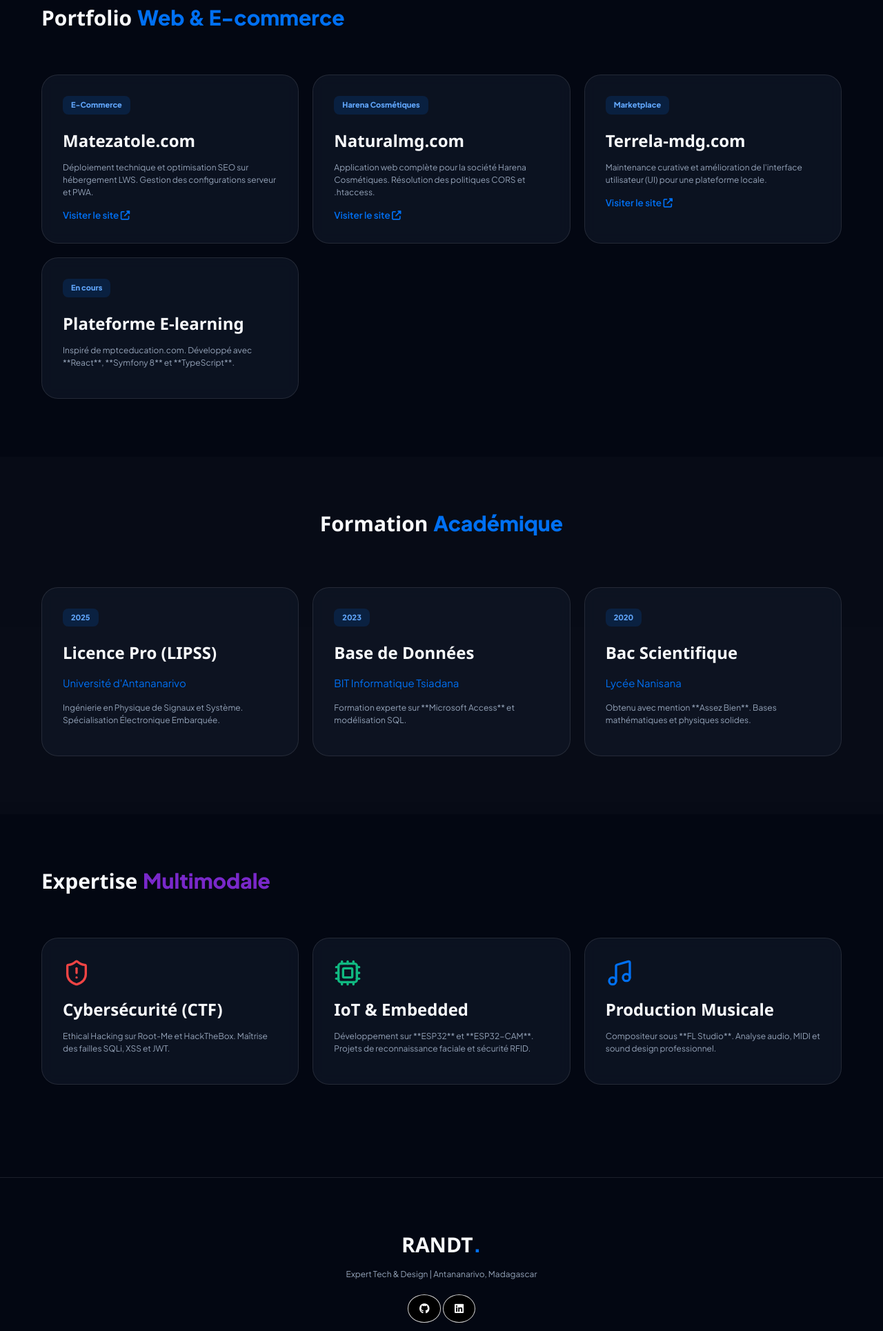
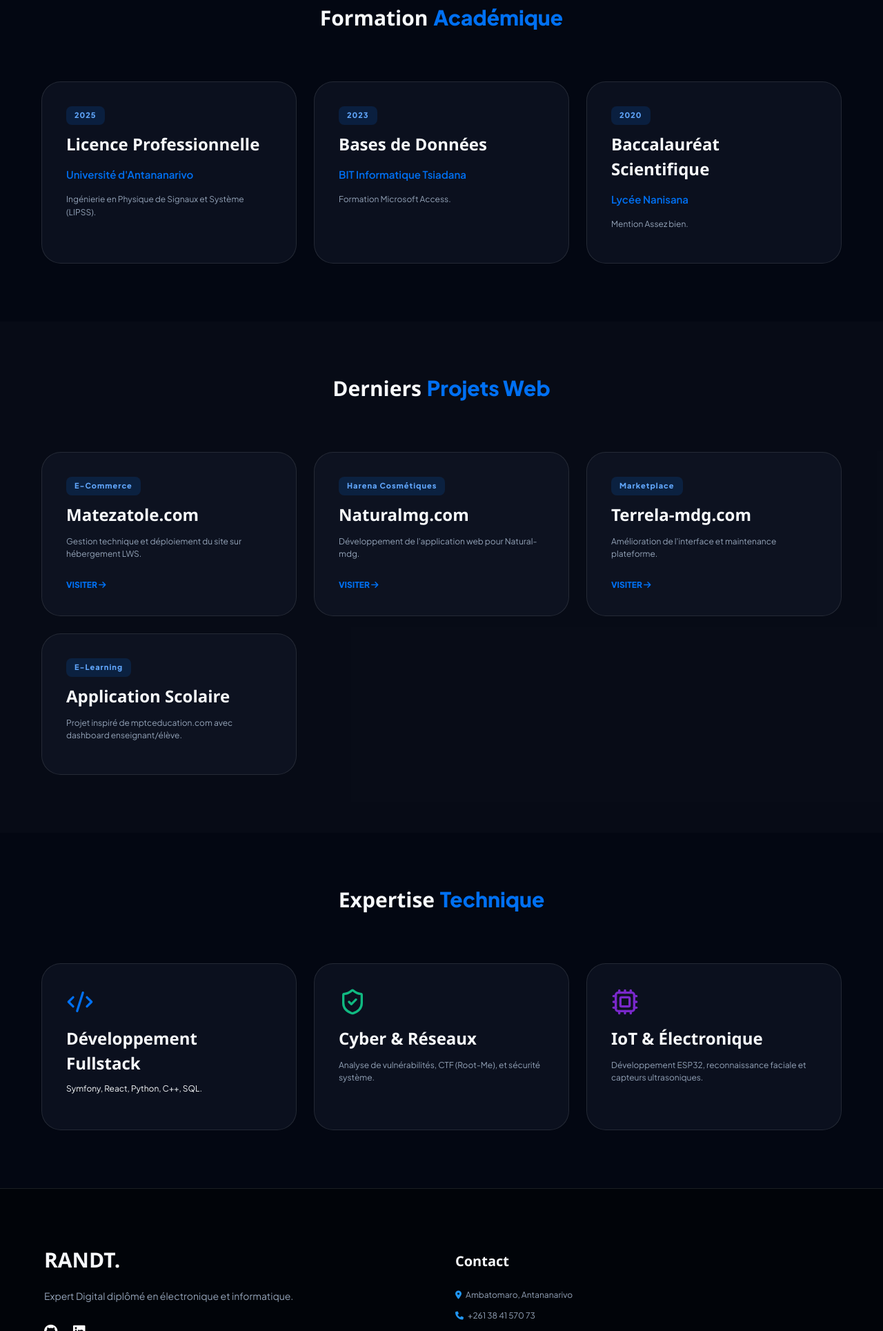
Before and after one commit to FabriceFaniryRANDT4050/randtfabricefaniry_portfolio, a plain HTML site: page index.html in a window 1280 px wide. Shown: the part 871-2800 px from the top of the page at 69% size. Drawn offline with nearby package versions, Linux system fonts and the light colour scheme.

Commit message:
Create index.html v1.1

```diff
--- a/index.html
+++ b/index.html
@@ -1,9 +1,10 @@
 <!DOCTYPE html>
 <html lang="fr">
 <head>
-    <title>Fabrice Faniry | Portfolio Expert Digital</title>
+    <title>Fabrice Faniry RANDT | Portfolio Expert Digital</title>
     <meta charset="UTF-8">
     <meta name="viewport" content="width=device-width, initial-scale=1">
+    <link rel="icon" type="image/png" href="MonLogo.png">
     <link rel="stylesheet" href="https://www.w3schools.com/w3css/4/w3.css">
     <link href="https://fonts.googleapis.com/css2?family=Plus+Jakarta+Sans:wght@300;400;600;800&display=swap" rel="stylesheet">
     <link rel="stylesheet" href="https://cdnjs.cloudflare.com/ajax/libs/font-awesome/6.4.0/css/all.min.css">
@@ -14,7 +15,7 @@
             --primary: #0070f3;
             --accent: #7928ca;
             --bg: #030712;
-            --card-bg: rgba(17, 24, 39, 0.7);
+            --card-bg: rgba(17, 24, 39, 0.6);
             --border: rgba(255, 255, 255, 0.1);
             --text-dim: #94a3b8;
         }
@@ -22,8 +23,7 @@
         * { box-sizing: border-box; font-family: 'Plus Jakarta Sans', sans-serif; }
         body { background-color: var(--bg); color: #f8fafc; margin: 0; overflow-x: hidden; scroll-behavior: smooth; }
 
-        /* Background Dynamique */
-        #bg-canvas { position: fixed; top: 0; left: 0; z-index: -1; opacity: 0.4; }
+        #bg-canvas { position: fixed; top: 0; left: 0; z-index: -1; opacity: 0.3; }
 
         .main-header {
             position: fixed; top: 0; width: 100%; z-index: 1000;
@@ -31,43 +31,46 @@
             border-bottom: 1px solid var(--border); padding: 15px 5%;
             display: flex; justify-content: space-between; align-items: center;
         }
+        .nav-links a { color: var(--text-dim); text-decoration: none; margin-left: 25px; font-size: 13px; font-weight: 600; transition: 0.3s; }
+        .nav-links a:hover { color: var(--primary); }
 
-        /* Hero & Profil */
-        .hero { min-height: 100vh; display: flex; align-items: center; padding: 120px 5% 60px; }
-        .hero-container { max-width: 1200px; margin: 0 auto; display: flex; align-items: center; gap: 50px; flex-wrap: wrap; }
+        /* HERO SECTION ORIGINALE */
+        .hero { min-height: 100vh; display: flex; align-items: center; justify-content: center; padding: 100px 5% 50px; }
+        .hero-container { max-width: 1200px; display: flex; align-items: center; gap: 60px; flex-wrap: wrap; }
 
         .profile-img {
             width: 320px; height: 320px; border-radius: 30% 70% 70% 30% / 30% 30% 70% 70%;
             object-fit: cover; border: 5px solid var(--primary); animation: morph 8s ease-in-out infinite;
-            box-shadow: 0 0 30px rgba(0, 112, 243, 0.2);
         }
         @keyframes morph {
             0%, 100% { border-radius: 30% 70% 70% 30% / 30% 30% 70% 70%; }
             50% { border-radius: 50% 50% 50% 50% / 50% 50% 50% 50%; }
         }
+        .hero-text h1 { font-size: clamp(2.5rem, 5vw, 4rem); font-weight: 800; line-height: 1.1; margin: 0; }
 
-        /* Bento Grid Layout */
-        .bento-grid { display: grid; grid-template-columns: repeat(auto-fit, minmax(300px, 1fr)); gap: 20px; padding: 20px 0; }
+        .typing-effect { border-right: 3px solid var(--primary); animation: blink 0.7s infinite; }
+        @keyframes blink { 50% { border-color: transparent; } }
+
+        /* BENTO GRID SYSTEM */
+        .bento-grid { display: grid; grid-template-columns: repeat(auto-fit, minmax(340px, 1fr)); gap: 25px; max-width: 1200px; margin: 0 auto; padding: 20px; }
         .card {
-            background: var(--card-bg); border: 1px solid var(--border); border-radius: 24px;
-            padding: 30px; transition: 0.5s cubic-bezier(0.2, 1, 0.3, 1); backdrop-filter: blur(10px);
-            position: relative; overflow: hidden;
+            background: var(--card-bg); border: 1px solid var(--border); border-radius: 28px;
+            padding: 35px; transition: 0.5s cubic-bezier(0.2, 1, 0.3, 1); position: relative; overflow: hidden;
         }
-        .card:hover { transform: translateY(-10px); border-color: var(--primary); background: rgba(255,255,255,0.05); }
+        .card:hover { border-color: var(--primary); transform: translateY(-8px); background: rgba(255,255,255,0.05); }
 
-        /* Scroll Animations */
-        .reveal { opacity: 0; transform: translateY(40px); transition: all 0.8s ease-out; }
+        .tag { background: rgba(0, 112, 243, 0.15); color: #60a5fa; padding: 5px 12px; border-radius: 8px; font-size: 11px; font-weight: 700; letter-spacing: 1px; display: inline-block; }
+
+        .skill-item { display: flex; align-items: flex-start; gap: 12px; margin-bottom: 15px; }
+        .skill-item i { color: var(--primary); margin-top: 4px; }
+
+        .footer { background: #010409; border-top: 1px solid var(--border); padding: 80px 5% 40px; }
+        .footer-grid { display: grid; grid-template-columns: repeat(auto-fit, minmax(250px, 1fr)); gap: 40px; max-width: 1200px; margin: 0 auto; }
+
+        .reveal { opacity: 0; transform: translateY(30px); transition: 1s ease-out; }
         .reveal.active { opacity: 1; transform: translateY(0); }
 
-        .tag { background: rgba(0, 112, 243, 0.15); color: #60a5fa; padding: 5px 12px; border-radius: 8px; font-size: 11px; font-weight: 700; display: inline-block; margin-bottom: 10px; }
-
-        .project-link { color: var(--primary); text-decoration: none; font-weight: 600; font-size: 0.9rem; }
-        .project-link:hover { text-decoration: underline; }
-
-        @media (max-width: 768px) {
-            .hero-container { justify-content: center; text-align: center; }
-            .profile-img { width: 250px; height: 250px; }
-        }
+        .project-link { color: var(--primary); text-decoration: none; font-weight: bold; font-size: 12px; margin-top: 15px; display: inline-block; }
     </style>
 </head>
 <body>
@@ -76,13 +79,15 @@
 
     <header class="main-header">
         <div style="display: flex; align-items: center; gap: 12px;">
-            <span style="font-weight: 800; font-size: 1.2rem; letter-spacing: 1px;">RANDT<span style="color:var(--primary)">.</span></span>
+            <img src="MonLogo.png" alt="Logo" style="height:35px" onerror="this.src='https://cdn-icons-png.flaticon.com/512/606/606203.png'">
+            <span style="font-weight: 800; font-size: 1.2rem; letter-spacing: 1px;">RANDT.</span>
         </div>
         <nav class="nav-links w3-hide-small">
-            <a href="#home" class="w3-button w3-text-white">ACCUEIL</a>
-            <a href="#parcours" class="w3-button w3-text-white">PARCOURS</a>
-            <a href="#projets" class="w3-button w3-text-white">PROJETS</a>
-            <a href="#expertise" class="w3-button w3-text-white">EXPERTISE</a>
+            <a href="#home">ACCUEIL</a>
+            <a href="#parcours">FORMATION</a>
+            <a href="#projets">PROJETS</a>
+            <a href="#expertise">EXPERTISE</a>
+            <a href="#contact">CONTACT</a>
         </nav>
     </header>
 
@@ -91,158 +96,199 @@
             <div class="profile-box reveal">
                 <img src="PHOTOBOKY.jpg" alt="Fabrice Faniry" class="profile-img" onerror="this.src='https://images.unsplash.com/photo-1507003211169-0a1dd7228f2d?w=500'">
             </div>
-            <div class="hero-text reveal" style="flex: 1;">
-                <div class="tag">EXPERT FULLSTACK & ÉLECTRONIQUE</div>
-                <h1 style="font-size: clamp(2.5rem, 5vw, 4rem); font-weight: 800; margin: 0;">Fabrice Faniry<br><span style="color:var(--primary)">RANDT</span></h1>
-                <p style="font-size: 1.2rem; color: var(--text-dim); max-width: 600px; margin: 20px 0;">
-                    Diplômé en **Ingénierie Physique (LIPSS)**. Je conçois des écosystèmes numériques alliant **Web avancé**, **Cybersécurité** et **IoT**.
+            <div class="hero-text">
+                <div class="tag" style="margin-bottom: 15px;">DÉVELOPPEUR WEB FULLSTACK & LIPSS</div>
+                <h1>Fabrice Faniry<br><span style="color:var(--primary)">RANDT</span></h1>
+                <p style="font-size: 1.2rem; color: var(--text-dim); max-width: 550px; margin: 20px 0;">
+                    Expert en <span class="typing-effect" id="type"></span><br>
+                    Diplômé en Ingénierie Physique de Signaux et Système.
                 </p>
                 <div style="display: flex; gap: 15px; margin-top: 30px;">
-                    <a href="mailto:randtfabricefaniry@gmail.com" class="w3-button w3-blue w3-round-xxlarge w3-padding-large"><b>CONTACT</b></a>
-                    <a href="#projets" class="w3-button w3-white w3-round-xxlarge w3-padding-large"><b>PROJETS</b></a>
+                    <a href="#projets" class="w3-button w3-blue w3-round-xxlarge w3-padding-large"><b>VOIR PROJETS</b></a>
+                    <a href="mailto:randtfabricefaniry@gmail.com" class="w3-button w3-white w3-round-xxlarge w3-padding-large"><b>CONTACT</b></a>
                 </div>
             </div>
         </div>
     </section>
 
-    <section class="w3-padding-64" id="projets">
-        <div class="w3-content" style="max-width:1200px; padding: 0 20px;">
-            <h2 class="reveal" style="font-weight: 800; margin-bottom: 40px;">Portfolio <span style="color:var(--primary)">Web & E-commerce</span></h2>
+    <div class="w3-padding-64" id="parcours">
+        <div class="w3-content" style="max-width:1200px">
+            <h2 class="w3-center reveal" style="font-weight: 800; margin-bottom: 50px;">Formation <span style="color:var(--primary)">Académique</span></h2>
+            <div class="bento-grid">
+                <div class="card reveal">
+                    <div class="tag">2025</div>
+                    <h3 style="font-weight: 800; margin-top:10px">Licence Professionnelle </h3>
+                    <p style="color: var(--primary); font-weight: 600;">Université d'Antananarivo </p>
+                    <p class="w3-small" style="color: var(--text-dim); line-height: 1.6;">
+                        Ingénierie en Physique de Signaux et Système (LIPSS).
+                    </p>
+                </div>
+                <div class="card reveal">
+                    <div class="tag">2023</div>
+                    <h3 style="font-weight: 800; margin-top:10px">Bases de Données </h3>
+                    <p style="color: var(--primary); font-weight: 600;">BIT Informatique Tsiadana </p>
+                    <p class="w3-small" style="color: var(--text-dim); line-height: 1.6;">Formation Microsoft Access. </p>
+                </div>
+                <div class="card reveal">
+                    <div class="tag">2020</div>
+                    <h3 style="font-weight: 800; margin-top:10px">Baccalauréat Scientifique </h3>
+                    <p style="color: var(--primary); font-weight: 600;">Lycée Nanisana </p>
+                    <p class="w3-small" style="color: var(--text-dim); line-height: 1.6;">Mention Assez bien. </p>
+                </div>
+            </div>
+        </div>
+    </div>
+
+    <div class="w3-padding-64" id="projets" style="background: rgba(255,255,255,0.02)">
+        <div class="w3-content" style="max-width:1200px">
+            <h2 class="w3-center reveal" style="font-weight: 800; margin-bottom: 50px;">Derniers <span style="color:var(--primary)">Projets Web</span></h2>
             <div class="bento-grid">
                 <div class="card reveal">
                     <div class="tag">E-Commerce</div>
-                    <h3 style="font-weight: 700;">Matezatole.com</h3>
-                    <p class="w3-small" style="color: var(--text-dim);">Déploiement technique et optimisation SEO sur hébergement LWS. Gestion des configurations serveur et PWA.</p>
-                    <a href="https://matezatole.com" target="_blank" class="project-link">Visiter le site <i class="fa fa-external-link-alt"></i></a>
+                    <h3 style="font-weight: 800;">Matezatole.com</h3>
+                    <p class="w3-small" style="color: var(--text-dim);">Gestion technique et déploiement du site sur hébergement LWS.</p>
+                    <a href="https://matezatole.com" class="project-link">VISITER <i class="fa fa-arrow-right"></i></a>
                 </div>
                 <div class="card reveal">
                     <div class="tag">Harena Cosmétiques</div>
-                    <h3 style="font-weight: 700;">Naturalmg.com</h3>
-                    <p class="w3-small" style="color: var(--text-dim);">Application web complète pour la société Harena Cosmétiques. Résolution des politiques CORS et .htaccess.</p>
-                    <a href="https://naturalmg.com" target="_blank" class="project-link">Visiter le site <i class="fa fa-external-link-alt"></i></a>
+                    <h3 style="font-weight: 800;">Naturalmg.com</h3>
+                    <p class="w3-small" style="color: var(--text-dim);">Développement de l'application web pour Natural-mdg.</p>
+                    <a href="https://naturalmg.com" class="project-link">VISITER <i class="fa fa-arrow-right"></i></a>
                 </div>
                 <div class="card reveal">
                     <div class="tag">Marketplace</div>
-                    <h3 style="font-weight: 700;">Terrela-mdg.com</h3>
-                    <p class="w3-small" style="color: var(--text-dim);">Maintenance curative et amélioration de l'interface utilisateur (UI) pour une plateforme locale.</p>
-                    <a href="https://terrela-mdg.com" target="_blank" class="project-link">Visiter le site <i class="fa fa-external-link-alt"></i></a>
+                    <h3 style="font-weight: 800;">Terrela-mdg.com</h3>
+                    <p class="w3-small" style="color: var(--text-dim);">Amélioration de l'interface et maintenance plateforme.</p>
+                    <a href="https://terrela-mdg.com" class="project-link">VISITER <i class="fa fa-arrow-right"></i></a>
                 </div>
-                <div class="card reveal" style="grid-column: span 1;">
-                    <div class="tag">En cours</div>
-                    <h3 style="font-weight: 700;">Plateforme E-learning</h3>
-                    <p class="w3-small" style="color: var(--text-dim);">Inspiré de mptceducation.com. Développé avec **React**, **Symfony 8** et **TypeScript**.</p>
+                <div class="card reveal">
+                    <div class="tag">E-Learning</div>
+                    <h3 style="font-weight: 800;">Application Scolaire</h3>
+                    <p class="w3-small" style="color: var(--text-dim);">Projet inspiré de mptceducation.com avec dashboard enseignant/élève.</p>
                 </div>
             </div>
         </div>
-    </section>
+    </div>
 
-    <section class="w3-padding-64" id="parcours" style="background: rgba(255,255,255,0.02)">
-        <div class="w3-content" style="max-width:1200px; padding: 0 20px;">
-            <h2 class="reveal w3-center" style="font-weight: 800; margin-bottom: 50px;">Formation <span style="color:var(--primary)">Académique</span></h2>
+    <div class="w3-padding-64" id="expertise">
+        <div class="w3-content" style="max-width:1200px">
+            <h2 class="w3-center reveal" style="font-weight: 800; margin-bottom: 50px;">Expertise <span style="color:var(--primary)">Technique</span></h2>
             <div class="bento-grid">
                 <div class="card reveal">
-                    <span class="tag">2025</span>
-                    <h3 style="font-weight: 700;">Licence Pro (LIPSS)</h3>
-                    <p style="color: var(--primary);">Université d'Antananarivo</p>
-                    <p class="w3-small" style="color: var(--text-dim);">Ingénierie en Physique de Signaux et Système. Spécialisation Électronique Embarquée.</p>
+                    <i data-lucide="code-2" style="width:40px; height:40px; color:var(--primary)"></i>
+                    <h3 style="font-weight: 800;">Développement Fullstack </h3>
+                    <div class="skill-item">
+                        <span class="w3-small">Symfony, React, Python, C++, SQL. </span>
+                    </div>
                 </div>
                 <div class="card reveal">
-                    <span class="tag">2023</span>
-                    <h3 style="font-weight: 700;">Base de Données</h3>
-                    <p style="color: var(--primary);">BIT Informatique Tsiadana</p>
-                    <p class="w3-small" style="color: var(--text-dim);">Formation experte sur **Microsoft Access** et modélisation SQL.</p>
+                    <i data-lucide="shield-check" style="color:#10b981; width:40px; height:40px;"></i>
+                    <h3 style="font-weight: 800;">Cyber & Réseaux </h3>
+                    <p class="w3-small" style="color: var(--text-dim);">Analyse de vulnérabilités, CTF (Root-Me), et sécurité système.</p>
                 </div>
                 <div class="card reveal">
-                    <span class="tag">2020</span>
-                    <h3 style="font-weight: 700;">Bac Scientifique</h3>
-                    <p style="color: var(--primary);">Lycée Nanisana</p>
-                    <p class="w3-small" style="color: var(--text-dim);">Obtenu avec mention **Assez Bien**. Bases mathématiques et physiques solides.</p>
+                    <i data-lucide="cpu" style="color:var(--accent); width:40px; height:40px;"></i>
+                    <h3 style="font-weight: 800;">IoT & Électronique</h3>
+                    <p class="w3-small" style="color: var(--text-dim);">Développement ESP32, reconnaissance faciale et capteurs ultrasoniques.</p>
                 </div>
             </div>
         </div>
-    </section>
+    </div>
 
-    <section class="w3-padding-64" id="expertise">
-        <div class="w3-content" style="max-width:1200px; padding: 0 20px;">
-            <h2 class="reveal" style="font-weight: 800; margin-bottom: 40px;">Expertise <span style="color:var(--accent)">Multimodale</span></h2>
-            <div class="bento-grid">
-                <div class="card reveal">
-                    <i data-lucide="shield-alert" style="color:#ef4444; width:40px; height:40px;"></i>
-                    <h3 style="font-weight: 700;">Cybersécurité (CTF)</h3>
-                    <p class="w3-small" style="color: var(--text-dim);">Ethical Hacking sur Root-Me et HackTheBox. Maîtrise des failles SQLi, XSS et JWT.</p>
-                </div>
-                <div class="card reveal">
-                    <i data-lucide="cpu" style="color:#10b981; width:40px; height:40px;"></i>
-                    <h3 style="font-weight: 700;">IoT & Embedded</h3>
-                    <p class="w3-small" style="color: var(--text-dim);">Développement sur **ESP32** et **ESP32-CAM**. Projets de reconnaissance faciale et sécurité RFID.</p>
-                </div>
-                <div class="card reveal">
-                    <i data-lucide="music" style="color:var(--primary); width:40px; height:40px;"></i>
-                    <h3 style="font-weight: 700;">Production Musicale</h3>
-                    <p class="w3-small" style="color: var(--text-dim);">Compositeur sous **FL Studio**. Analyse audio, MIDI et sound design professionnel.</p>
+    <footer class="footer" id="contact">
+        <div class="footer-grid">
+            <div>
+                <h2 style="font-weight: 800; margin:0">RANDT.</h2>
+                <p style="color:var(--text-dim); font-size: 14px; margin-top:20px;">
+                    Expert Digital diplômé en électronique et informatique.
+                </p>
+                <div style="margin-top:25px">
+                    <a href="https://github.com/FabriceFaniryRANDT4050" style="color:white; font-size:20px; margin-right:20px"><i class="fa-brands fa-github"></i></a>
+                    <a href="https://www.linkedin.com/in/fabrice-faniry-randriamahatratra-8aa11727" style="color:white; font-size:20px"><i class="fa-brands fa-linkedin"></i></a>
                 </div>
             </div>
+            <div>
+                <h4 style="font-weight: 800; margin-bottom:25px">Contact </h4>
+                <p class="w3-small" style="color:var(--text-dim)"><i class="fa fa-map-marker-alt w3-text-blue"></i> &nbsp; Ambatomaro, Antananarivo </p>
+                <p class="w3-small" style="color:var(--text-dim)"><i class="fa fa-phone w3-text-blue"></i> &nbsp; +261 38 41 570 73 </p>
+                <p class="w3-small" style="color:var(--text-dim)"><i class="fa fa-envelope w3-text-blue"></i> &nbsp; randtfabricefaniry@gmail.com </p>
+            </div>
         </div>
-    </section>
-
-    <footer class="w3-padding-64 w3-center" style="border-top: 1px solid var(--border); margin-top: 50px;">
-        <h2 style="font-weight: 800;">RANDT<span style="color:var(--primary)">.</span></h2>
-        <p class="w3-small" style="color: var(--text-dim);">Expert Tech & Design | Antananarivo, Madagascar</p>
-        <div style="margin-top: 20px;">
-            <a href="https://github.com/FabriceFaniryRANDT4050" class="w3-button w3-circle w3-black w3-border"><i class="fab fa-github"></i></a>
-            <a href="https://www.linkedin.com/in/fabrice-faniry-randriamahatratra-8aa11727" class="w3-button w3-circle w3-black w3-border"><i class="fab fa-linkedin"></i></a>
+        <div class="w3-center w3-padding-32" style="border-top:1px solid var(--border); margin-top:50px; font-size:11px; color:var(--text-dim)">
+            © 2026 Fabrice Faniry RANDTRIAMAHATRATRA | Expert Tech & Design.
         </div>
-        <p style="font-size: 10px; margin-top: 30px; color: var(--text-dim);">© 2026 Fabrice Faniry RANDTRIAMAHATRATRA</p>
     </footer>
 
     <script>
         lucide.createIcons();
 
-        // Animation Scroll Reveal
-        const observer = new IntersectionObserver((entries) => {
-            entries.forEach(entry => {
-                if (entry.isIntersecting) entry.target.classList.add('active');
+        // Animation de texte (Typing Effect) original
+        const typeTarget = document.getElementById('type');
+        const words = ["Symfony & React", "Design Graphique", "Ingénierie LIPSS", "Cybersécurité"];
+        let wordIdx = 0, charIdx = 0, isDeleting = false;
+
+        function type() {
+            const currentWord = words[wordIdx];
+            if (isDeleting) {
+                typeTarget.textContent = currentWord.substring(0, charIdx - 1);
+                charIdx--;
+            } else {
+                typeTarget.textContent = currentWord.substring(0, charIdx + 1);
+                charIdx++;
+            }
+
+            if (!isDeleting && charIdx === currentWord.length) {
+                isDeleting = true;
+                setTimeout(type, 2000);
+            } else if (isDeleting && charIdx === 0) {
+                isDeleting = false;
+                wordIdx = (wordIdx + 1) % words.length;
+                setTimeout(type, 500);
+            } else {
+                setTimeout(type, isDeleting ? 50 : 100);
+            }
+        }
+        type();
+
+        // Scroll reveal animation
+        function reveal() {
+            const reveals = document.querySelectorAll(".reveal");
+            reveals.forEach(el => {
+                if (el.getBoundingClientRect().top < window.innerHeight - 100) el.classList.add("active");
             });
-        }, { threshold: 0.1 });
+        }
+        window.addEventListener("scroll", reveal);
+        window.onload = reveal;
 
-        document.querySelectorAll('.reveal').forEach(el => observer.observe(el));
-
-        // Particules de fond animées
+        // Background Particles
         const canvas = document.getElementById('bg-canvas');
         const ctx = canvas.getContext('2d');
         canvas.width = window.innerWidth; canvas.height = window.innerHeight;
         let particles = [];
-
         class Particle {
             constructor() {
                 this.x = Math.random() * canvas.width;
                 this.y = Math.random() * canvas.height;
-                this.size = Math.random() * 1.5;
-                this.speedX = Math.random() * 0.4 - 0.2;
-                this.speedY = Math.random() * 0.4 - 0.2;
+                this.size = Math.random() * 2;
+                this.speedX = Math.random() * 0.5 - 0.25;
+                this.speedY = Math.random() * 0.5 - 0.25;
             }
             update() {
                 this.x += this.speedX; this.y += this.speedY;
                 if (this.x > canvas.width) this.x = 0; if (this.y > canvas.height) this.y = 0;
             }
             draw() {
-                ctx.fillStyle = 'rgba(0, 112, 243, 0.6)';
+                ctx.fillStyle = 'rgba(0, 112, 243, 0.5)';
                 ctx.beginPath(); ctx.arc(this.x, this.y, this.size, 0, Math.PI * 2); ctx.fill();
             }
         }
-
-        for (let i = 0; i < 100; i++) particles.push(new Particle());
-
+        for (let i = 0; i < 80; i++) particles.push(new Particle());
         function animate() {
             ctx.clearRect(0, 0, canvas.width, canvas.height);
             particles.forEach(p => { p.update(); p.draw(); });
             requestAnimationFrame(animate);
         }
         animate();
-
-        window.addEventListener('resize', () => {
-            canvas.width = window.innerWidth; canvas.height = window.innerHeight;
-        });
     </script>
 </body>
 </html>
```
